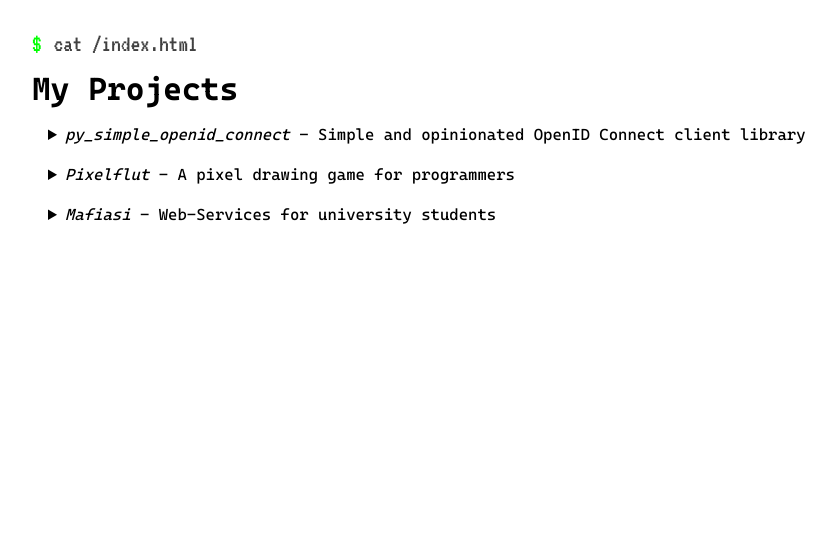
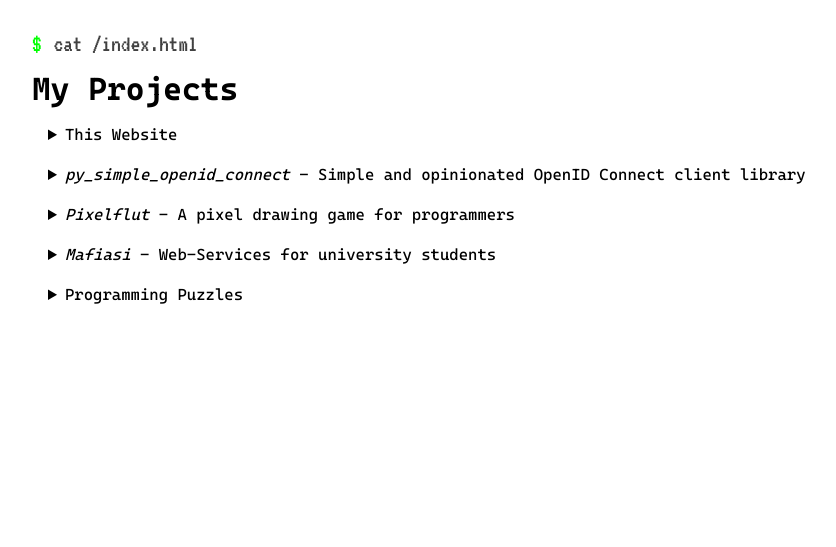
Before and after one commit to lilioid/homepage, a Django app: page /projects in a window 1280 px wide. Shown: the part 68-615 px from the top of the page, without its empty margins (32-868 px from the left). Run offline with Django 4.2, Linux system fonts and the light colour scheme; data that the repository does not hold is empty; parts of the project's set-up code (start-up, migrations or seed data) failed here and were passed over.

Commit message:
add this website and secret riddles reference to projects

```diff
--- a/src/homepage/core/templates/core/views/projects.html
+++ b/src/homepage/core/templates/core/views/projects.html
@@ -17,7 +17,20 @@
     <h1>My Projects</h1>
 
     <details>
-      <!-- prettier-ignore -->
+      <summary>This Website</summary>
+      <p class="centered-list">
+        <a href="https://github.com/ftsell/homepage.git" rel="external">GitHub</a>
+      </p>
+      <p>
+        This website is coded by me as a hobby project and has gone through many iterations in different programming
+        languages and framework.<br>
+        The current version is built using Django because it gives me the power to implement exactly what I want while
+        bringing enough to the table so that I don't have to implement <i>everything</i> from scratch.
+        I'm also just really comfortable with it.
+      </p>
+    </details>
+
+    <details>
       <summary><i>py_simple_openid_connect</i> - <span>Simple and opinionated OpenID Connect client library</span>
       </summary>
       <p class="centered-list">
@@ -52,5 +65,13 @@
         computer science students of the Universität Hamburg.<br />
       </p>
     </details>
+
+    <details>
+      <summary>Programming Puzzles</summary>
+      <a style="display: none" href="https://ftsell.de/verysecretriddles" rel="external">very secret riddles</a>
+      <p>
+        Hidden on this website are a number of riddles that are meant for other programmers or nerds.
+      </p>
+    </details>
   </main>
 {% endblock %}
```
